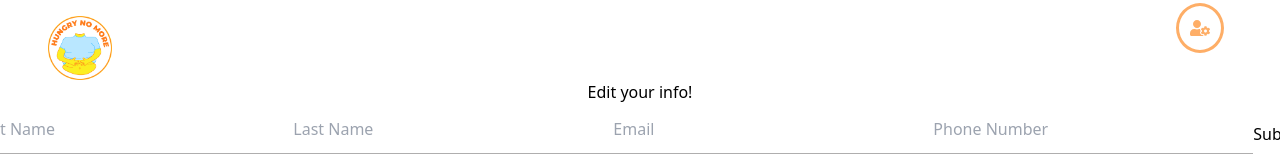
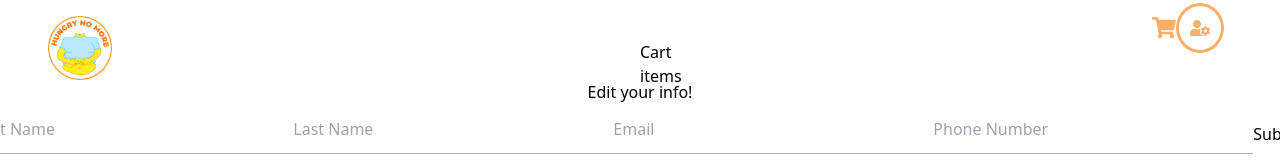
Before and after one commit to AntonioTrupac/FoodDelivery, a React (Create React App) app in the folder frontend/: page /editUserInfo in a window 1280 px wide. Shown: the top 160 px of the page. Built offline with nearby package versions, Linux system fonts and the light colour scheme; no server answers; sample sign-in values are in the browser's storage; the HTML template or start-up script is replaced by a standard one.

Commit message:
finished adding cart icon and created cart side drawer

```diff
--- /dev/null
+++ b/frontend/src/components/drawer/Drawer.tsx
@@ -0,0 +1,40 @@
+import React, { Dispatch, FC, SetStateAction } from 'react';
+
+type DrawerProps = {
+   isOpen: boolean;
+   setIsOpen: Dispatch<SetStateAction<boolean>>;
+   headerText: string;
+};
+
+export const Drawer: FC<DrawerProps> = (props) => {
+   return (
+      <main
+         className={
+            ' fixed overflow-hidden z-10 bg-gray-900 bg-opacity-25 inset-0 transform ease-in-out ' +
+            (props.isOpen
+               ? ' transition-opacity opacity-100 duration-500 translate-x-0  '
+               : ' transition-all delay-500 opacity-0 translate-x-full  ')
+         }
+      >
+         <section
+            className={
+               ' w-screen max-w-lg right-0 absolute bg-white h-full shadow-xl delay-400 duration-500 ease-in-out transition-all transform  ' +
+               (props.isOpen ? ' translate-x-0 ' : ' translate-x-full ')
+            }
+         >
+            <article className='relative w-screen max-w-lg pb-10 flex flex-col space-y-6 overflow-y-scroll h-full'>
+               <header className='p-4 font-bold text-lg'>
+                  {props.headerText}
+               </header>
+               {props.children}
+            </article>
+         </section>
+         <section
+            className='w-screen h-full cursor-pointer '
+            onClick={() => {
+               props.setIsOpen(false);
+            }}
+         ></section>
+      </main>
+   );
+};
--- a/frontend/src/components/page/Header.tsx
+++ b/frontend/src/components/page/Header.tsx
@@ -1,12 +1,20 @@
-import { FC } from 'react';
+import { FC, useState } from 'react';
 
+import { Drawer } from '../drawer/Drawer';
 import { Navbar } from './Navbar';
 
 export const Header: FC = () => {
+   const [isOpen, setIsOpen] = useState(false);
+
    return (
       <>
          <div className='header-container'>
-            <Navbar />
+            <Navbar setIsOpen={setIsOpen} />
+            <Drawer
+               isOpen={isOpen}
+               setIsOpen={setIsOpen}
+               headerText='Cart items'
+            />
          </div>
       </>
    );
--- a/frontend/src/components/page/Navbar.tsx
+++ b/frontend/src/components/page/Navbar.tsx
@@ -1,4 +1,4 @@
-import { FC, useEffect, useState } from 'react';
+import { Dispatch, FC, SetStateAction, useEffect, useState } from 'react';
 import { useHistory } from 'react-router-dom';
 import { Search } from './Search';
 import { FontAwesomeIcon } from '@fortawesome/react-fontawesome';
@@ -6,26 +6,27 @@ import {
    faSearch,
    faUserCog,
    faTimes,
+   faShoppingCart,
 } from '@fortawesome/free-solid-svg-icons';
 import logo from '../../images/LOGO.png';
 import { UserDropdown } from '../userDropdown/UserDropdown';
-import { useSearchLazyQuery, useSearchQuery } from '../../generated';
+import { useSearchQuery } from '../../generated';
 import { setSearchRestaurant } from '../../redux/slice/searchSlice';
 import { useAppDispatch } from '../../redux/hooks';
 
-export const Navbar: FC = () => {
+type NavbarProps = {
+   setIsOpen: Dispatch<SetStateAction<boolean>>;
+};
+
+export const Navbar: FC<NavbarProps> = (props) => {
    const [search, setSearch] = useState<string>('');
    const [open, setOpen] = useState<boolean>(false);
    const history = useHistory();
+   const homeRoute = history.location.pathname === '/';
+
    const dispatch = useAppDispatch();
 
-   //    const [getData, { data: lazyData, error: lazyError }] = useSearchLazyQuery({
-   //       variables: {
-   //          search: '',
-   //       },
-   //    });
-
-   const { data, error } = useSearchQuery({
+   const { data } = useSearchQuery({
       variables: {
          search,
       },
@@ -41,25 +42,10 @@ export const Navbar: FC = () => {
       }
    }, [dispatch, data]);
 
-   //    const handleSubmit = (e: any) => {
-   //       e.preventDefault();
-   //    };
-
-   //    const onChange = (e: any) => {
-   //       setSearch(e.target.value || '');
-   //       getData({
-   //          variables: {
-   //             search: search || '',
-   //          },
-   //       });
-   //    };
-
    const onClose = (e: any) => {
       e.preventDefault();
       setSearch('');
    };
-
-   //    if (error) return <div>{error.message}</div>;
 
    return (
       <nav className='navbar-container'>
@@ -67,9 +53,8 @@ export const Navbar: FC = () => {
             <img src={logo} alt={logo} />
          </div>
 
-         {history.location.pathname === '/' && (
+         {homeRoute && (
             <div className='search-container'>
-               {/* <form onSubmit={handleSubmit}> */}
                <FontAwesomeIcon icon={faSearch} className='search-icon' />
 
                <Search
@@ -88,11 +73,19 @@ export const Navbar: FC = () => {
                      onClick={onClose}
                   />
                )}
-               {/* </form> */}
             </div>
          )}
 
-         <div className='right-container'>
+         <div className='right-container ml-4 md:pl-3'>
+            {!homeRoute && (
+               <span
+                  className='mr-4 text-[#FEAE67]'
+                  onClick={() => props.setIsOpen(true)}
+               >
+                  <FontAwesomeIcon icon={faShoppingCart} size='lg' />
+               </span>
+            )}
+
             <span className='user-cog-container' onClick={() => setOpen(!open)}>
                <FontAwesomeIcon icon={faUserCog} className='user-cog' />
             </span>
--- a/frontend/src/stylesheets/components/navbar.css
+++ b/frontend/src/stylesheets/components/navbar.css
@@ -11,7 +11,7 @@
          @apply relative flex items-center justify-center;
 
          .user-cog-container {
-            @apply left-[-55px]  border-[3px] border-[#feae67] rounded-[50%] p-[0.5rem];
+            @apply border-[3px] border-[#feae67] rounded-[50%] p-[0.3rem];
 
             .user-cog {
                @apply text-[#FEAE67];
```
Also changed, not shown: 2 other files (tests, documents, lock files or other folders).
